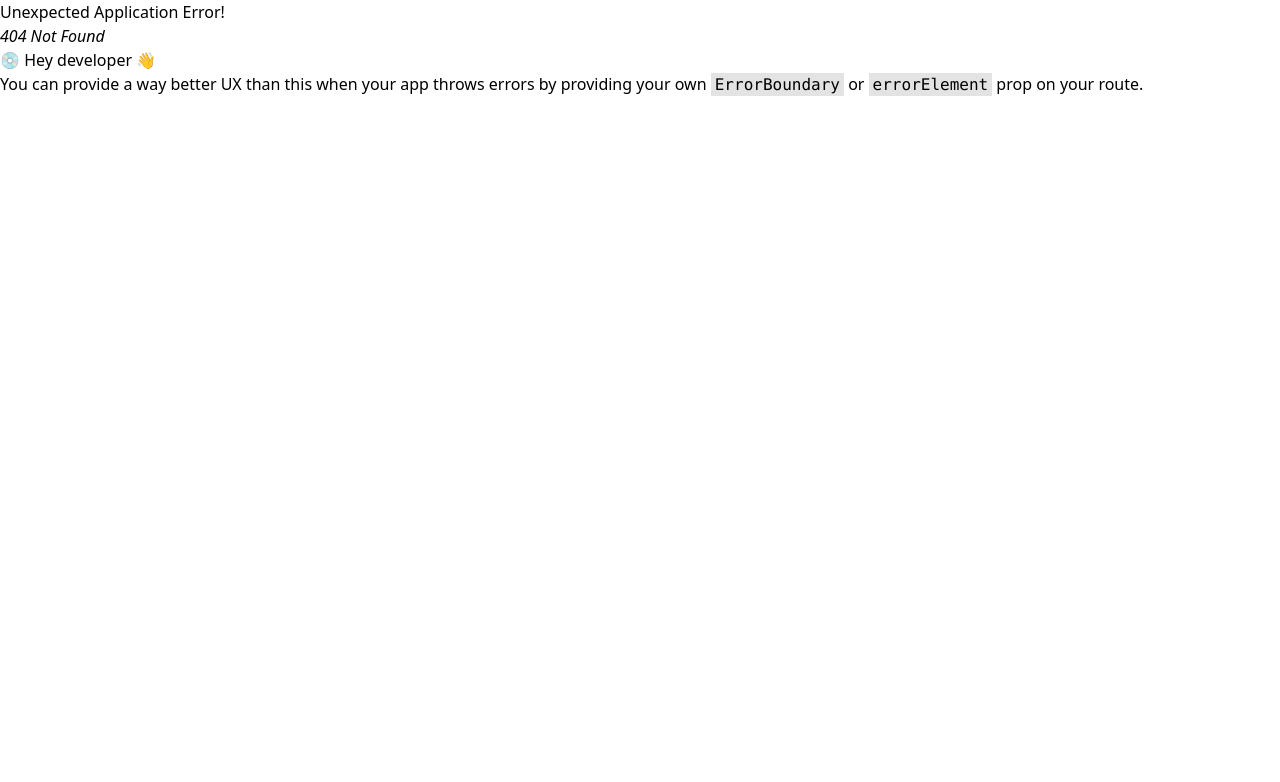
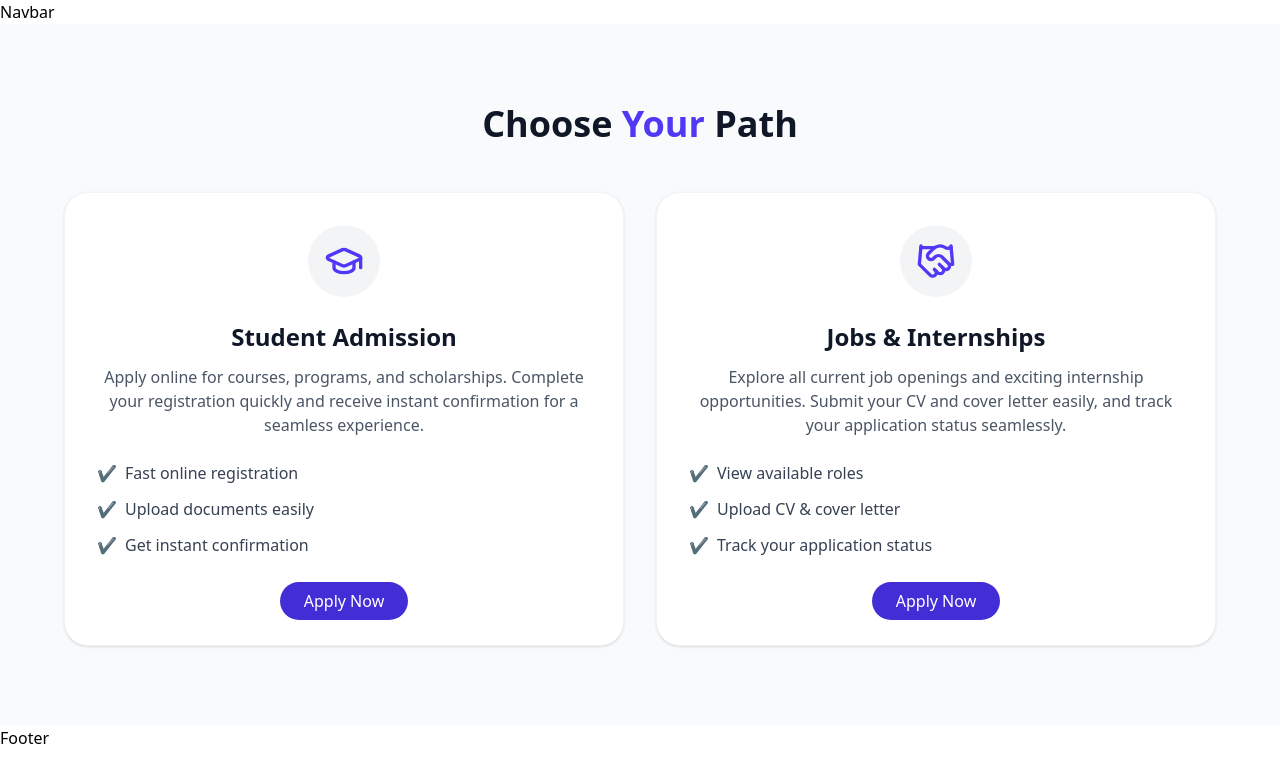
Before and after one commit to shakeeldev1/Codes-Thinker-Recurement, a React app: page /choose-path in a window 1280 px wide. Before the commit this address had no page. Shown: the top 782 px of the page. Built offline with nearby package versions, Linux system fonts and the light colour scheme; the HTML template or start-up script is replaced by a standard one.

Commit message:
Choose-Path page

```diff
--- a/package.json
+++ b/package.json
@@ -11,6 +11,7 @@
   },
   "dependencies": {
     "@tailwindcss/vite": "^4.1.14",
+    "lucide-react": "^0.545.0",
     "react": "^19.1.1",
     "react-dom": "^19.1.1",
     "react-icons": "^5.5.0",
--- a/src/App.jsx
+++ b/src/App.jsx
@@ -3,7 +3,8 @@ import './App.css'
 import Navbar from './components/common/Navbar';
 import Footer from './components/common/Footer';
 import Home from './pages/Home';
-import Jobs from './pages/Jobs';
+import Jobs from './pages/ChoosePath';
+import ChoosePath from './pages/ChoosePath';
 
 const MainComponent = () => {
   return (
@@ -19,7 +20,7 @@ const router = createBrowserRouter([
   {
     path: '/', element: <MainComponent />, children: [
       { path: '/', element: <Home /> },
-      {path: "/jobs",element: <Jobs />}
+      {path: "/choose-path",element: <ChoosePath />}
     ]
   }
 ]);
--- /dev/null
+++ b/src/pages/ChoosePath.jsx
@@ -0,0 +1,82 @@
+import React from "react";
+import { GraduationCap, Handshake } from "lucide-react";
+
+const ChoosePath = () => {
+    const paths = [
+        {
+            icon: <GraduationCap className="w-10 h-10 text-indigo-600" />,
+            title: "Student Admission",
+            description:
+                "Apply online for courses, programs, and scholarships. Complete your registration quickly and receive instant confirmation for a seamless experience.",
+            features: [
+                "Fast online registration",
+                "Upload documents easily",
+                "Get instant confirmation",
+            ],
+            buttonText: "Apply Now",
+            link: "#",
+        },
+        {
+            icon: <Handshake className="w-10 h-10 text-indigo-600" />,
+            title: "Jobs & Internships",
+            description:
+                "Explore all current job openings and exciting internship opportunities. Submit your CV and cover letter easily, and track your application status seamlessly.",
+            features: [
+                "View available roles",
+                "Upload CV & cover letter",
+                "Track your application status",
+            ],
+            buttonText: "Apply Now",
+            link: "#",
+        },
+    ];
+
+    return (
+        <section className="bg-gray-50 py-20 px-4">
+            <div className="max-w-6xl mx-auto text-center">
+                <h2 className="text-4xl font-extrabold text-gray-900 mb-12">
+                    Choose <span className="text-indigo-600">Your</span> Path
+                </h2>
+                <div className="grid md:grid-cols-2 gap-8">
+                    {paths.map((path, index) => (
+                        <div
+                            key={index}
+                            className="bg-white rounded-3xl shadow-sm border border-gray-100 p-8 text-left hover:shadow-lg transition-all duration-300"
+                        >
+                            <div className="flex items-center justify-center mb-6">
+                                <div className="p-4 bg-gray-100 rounded-full">{path.icon}</div>
+                            </div>
+
+                            <h3 className="text-2xl font-bold mb-3 text-gray-900 text-center">
+                                {path.title}
+                            </h3>
+                            <p className="text-gray-600 mb-6 text-center">
+                                {path.description}
+                            </p>
+
+                            <ul className="space-y-3 mb-8">
+                                {path.features.map((feature, i) => (
+                                    <li key={i} className="flex items-center text-gray-700">
+                                        <span className="text-indigo-600 mr-2">✔</span>
+                                        {feature}
+                                    </li>
+                                ))}
+                            </ul>
+
+                            <div className="text-center">
+                                <a
+                                    href={path.link}
+                                    className="bg-indigo-700 text-white px-6 py-2 rounded-full font-medium hover:bg-indigo-800 transition-all"
+                                >
+                                    {path.buttonText}
+                                </a>
+                            </div>
+                        </div>
+                    ))}
+                </div>
+            </div>
+        </section>
+    );
+};
+
+export default ChoosePath;
--- a/src/pages/Jobs.jsx
+++ /dev/null
@@ -1,15 +0,0 @@
-import React from 'react'
-
-const Jobs = () => {
-  return (
-    <div className='w-full py-10 px-10 bg-amber-200'>
-<div className='bg-red-200 py-10 px-10 flex justify-around'>
-    <div className='w-[45%] py-4 px-2 bg-green-200'></div>
-    <div className='w-[45%] py-4 px-2 bg-green-200'></div>
-</div>
-
-    </div>
-  )
-}
-
-export default Jobs
```
Also changed, not shown: 1 other file (tests, documents, lock files or other folders).
